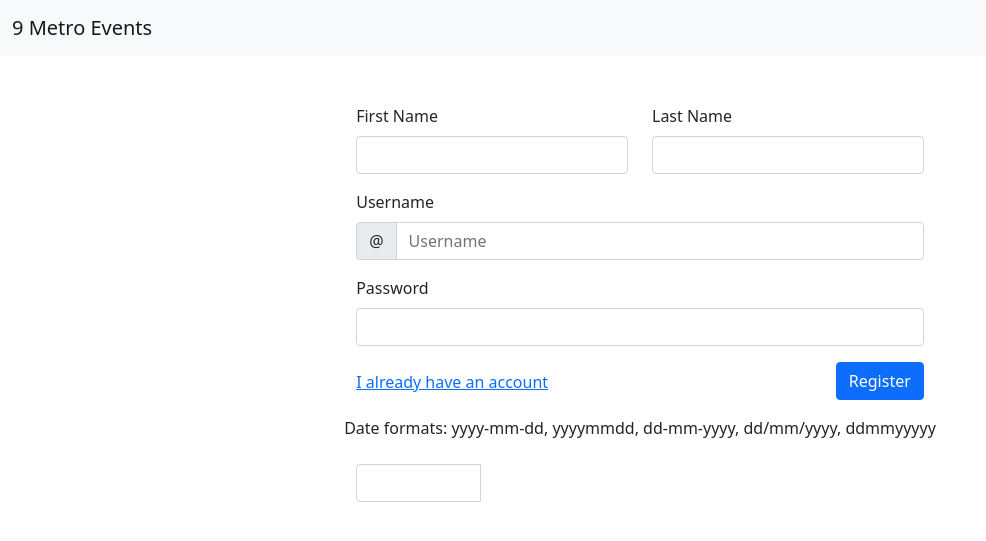
After one commit to gwynncausing/MetroEvents, a Django app: page /register/ in a window 1280 px wide. The commit adds this page. Shown: the top 541 px of the page, without its empty margins (0-986 px from the left). Run offline with Django 3.2, Linux system fonts and the light colour scheme.

Commit message:
Add Registration

```diff
--- a/metroEvents/app/urls.py
+++ b/metroEvents/app/urls.py
@@ -5,4 +5,5 @@ app_name = 'app'
 
 urlpatterns = [
   path('', app_views.LoginView.as_view(), name = "login"),
+  path('register/', app_views.RegistrationView.as_view(), name = "registration"),
 ]
--- a/metroEvents/app/views.py
+++ b/metroEvents/app/views.py
@@ -6,6 +6,8 @@ from django.http import HttpResponse
 
 class LoginView(View):
   def get(self,request):
-    # return HttpResponse("Hello, world. You're at the polls index.")
+    return render(request, 'app/home.html')
 
-    return render(request, 'app/home.html')
+class RegistrationView(View):
+  def get(self,request):
+    return render(request, 'app/registration.html')
--- /dev/null
+++ b/metroEvents/static/js/datepicker.js
@@ -0,0 +1,50 @@
+$(function () {
+  var bindDatePicker = function () {
+    $(".date")
+      .datetimepicker({
+        format: "YYYY-MM-DD",
+        icons: {
+          time: "fa fa-clock-o",
+          date: "fa fa-calendar",
+          up: "fa fa-arrow-up",
+          down: "fa fa-arrow-down",
+        },
+      })
+      .find("input:first")
+      .on("blur", function () {
+        // check if the date is correct. We can accept dd-mm-yyyy and yyyy-mm-dd.
+        // update the format if it's yyyy-mm-dd
+        var date = parseDate($(this).val());
+
+        if (!isValidDate(date)) {
+          //create date based on momentjs (we have that)
+          date = moment().format("YYYY-MM-DD");
+        }
+
+        $(this).val(date);
+      });
+  };
+
+  var isValidDate = function (value, format) {
+    format = format || false;
+    // lets parse the date to the best of our knowledge
+    if (format) {
+      value = parseDate(value);
+    }
+
+    var timestamp = Date.parse(value);
+
+    return isNaN(timestamp) == false;
+  };
+
+  var parseDate = function (value) {
+    var m = value.match(/^(\d{1,2})(\/|-)?(\d{1,2})(\/|-)?(\d{4})$/);
+    if (m)
+      value =
+        m[5] + "-" + ("00" + m[3]).slice(-2) + "-" + ("00" + m[1]).slice(-2);
+
+    return value;
+  };
+
+  bindDatePicker();
+});
--- /dev/null
+++ b/metroEvents/templates/app/registration.html
@@ -0,0 +1,77 @@
+{% extends 'base.html' %} {% load static %} {% block content %}
+<div class="login container d-flex justify-content-center">
+  <div class="w-80 mt-5">
+    <form action="submit" method="post">
+      <div class="mb-3 row">
+        <div class="col">
+          <label for="firstname" class="form-label">First Name</label>
+          <input
+            type="text"
+            name="firstname"
+            id="firstname"
+            class="form-control"
+          />
+        </div>
+        <div class="col">
+          <label for="lastname" class="form-label">Last Name</label>
+          <input
+            type="text"
+            name="lastname"
+            id="lastname"
+            class="form-control"
+          />
+        </div>
+      </div>
+      <div class="mb-3">
+        <label for="username" class="form-label">Username</label>
+        <div class="input-group">
+          <span class="input-group-text" id="basic-addon1">@</span>
+          <input
+            type="text"
+            class="form-control"
+            placeholder="Username"
+            aria-label="Username"
+            aria-describedby="basic-addon1"
+          />
+        </div>
+      </div>
+
+      <div class="mb-3">
+        <label for="password" class="form-label">Password</label>
+        <input
+          type="password"
+          name="password"
+          id="password"
+          class="form-control"
+        />
+      </div>
+
+      <div class="mb-3 d-flex justify-content-between">
+        <a class="mt-2" href="{% url 'app:login' %}">
+          I already have an account
+        </a>
+        <button type="submit" class="btn btn-primary">Register</button>
+      </div>
+    </form>
+    <div class="row">
+      Date formats: yyyy-mm-dd, yyyymmdd, dd-mm-yyyy, dd/mm/yyyy, ddmmyyyyy
+    </div>
+    <br />
+    <div class="row">
+      <div class="col-sm-3">
+        <div class="form-group">
+          <div class="input-group date" id="datetimepicker1">
+            <input type="text" class="form-control" />
+            <span class="input-group-addon"
+              ><span class="glyphicon glyphicon-calendar"></span>
+            </span>
+          </div>
+        </div>
+      </div>
+    </div>
+  </div>
+</div>
+
+{% endblock %} {% block scripts %}
+<script src="{% static 'js/datepicker.js' %}"></script>
+{% endblock %}
--- a/metroEvents/templates/base.html
+++ b/metroEvents/templates/base.html
@@ -1,3 +1,5 @@
+{% load static %}
+
 <!DOCTYPE html>
 <html lang="en">
   <head>
@@ -16,7 +18,7 @@
   <body>
     <nav class="navbar navbar-expand-md navbar-light bg-light">
       <div class="container-fluid">
-        <a class="navbar-brand" href="#">9 Metro Events</a>
+        <a class="navbar-brand" href="{% url 'app:login' %}">9 Metro Events</a>
         <!-- <button
           class="navbar-toggler"
           type="button"
@@ -52,5 +54,9 @@
       integrity="sha384-b5kHyXgcpbZJO/tY9Ul7kGkf1S0CWuKcCD38l8YkeH8z8QjE0GmW1gYU5S9FOnJ0"
       crossorigin="anonymous"
     ></script>
+
+    {% block scripts %}
+    <!-- Additional scripts tags -->
+    {% endblock %}
   </body>
 </html>
```
Also changed, not shown: metroEvents/metroEvents/settings.py (+10 -0 lines), metroEvents/templates/app/home.html (+20 -6 lines).
